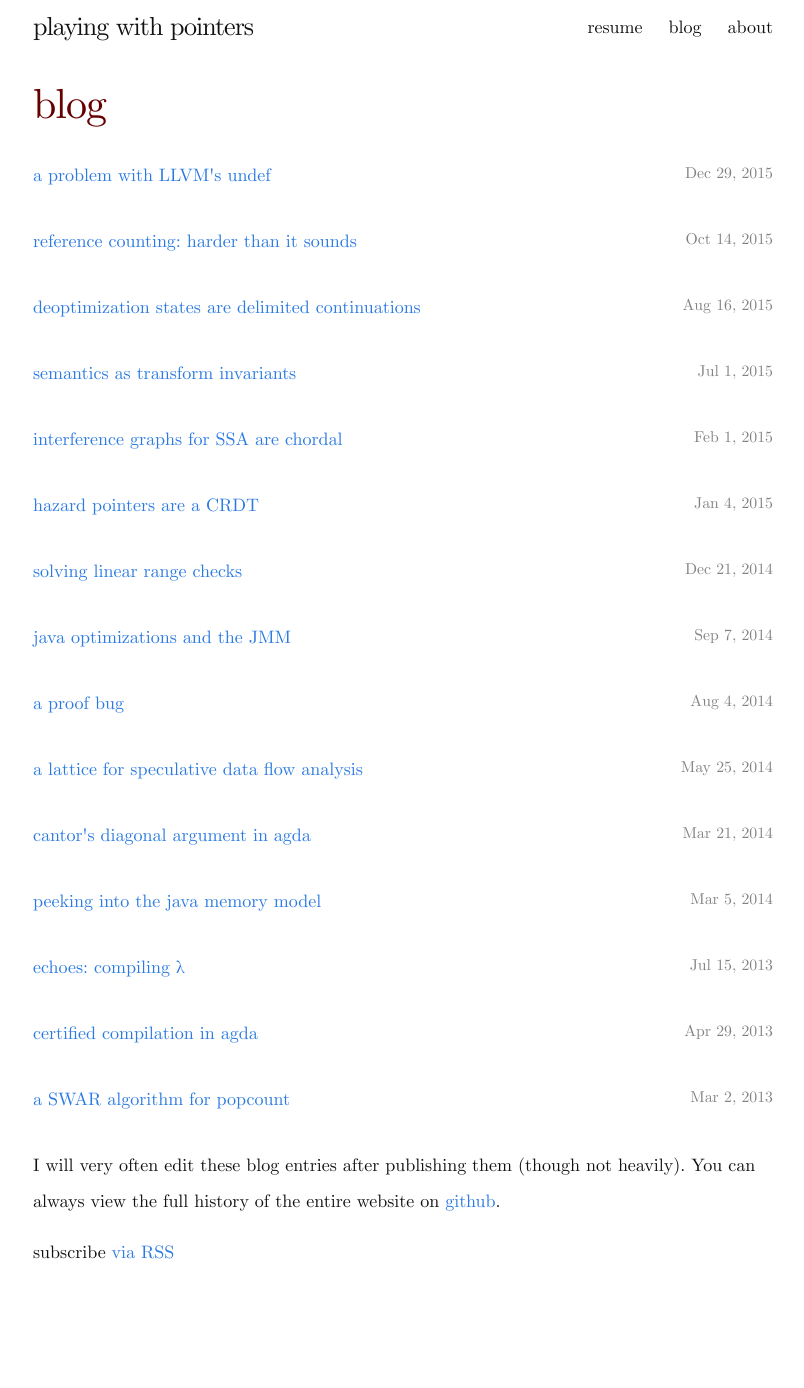
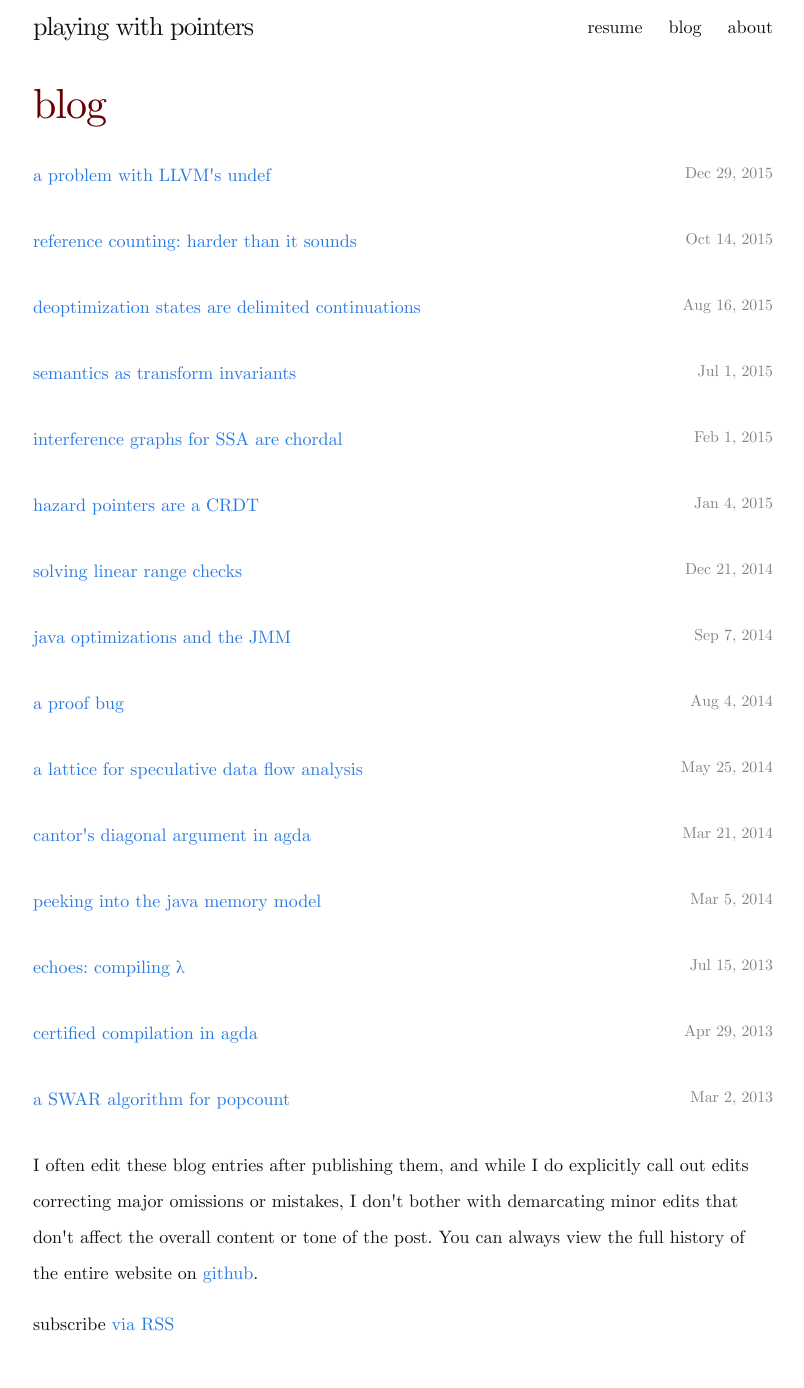
Before and after one commit to sanjoy/playingwithpointers.com, a Jekyll site: the page built from blog.html, in a window 1280 px wide. Shown: the whole page, without its empty margins (237-1041 px from the left). Built offline with Jekyll 4.4.1, drawn with Linux system fonts in a browser that asks for light colours; before the commit the page ends 1316 px from its top, so only the background shows below that.

Commit message:
better blurb

```diff
--- a/blog.html
+++ b/blog.html
@@ -20,13 +20,16 @@ title: blog
     {% endfor %}
   </ul>
 
-  I will very often edit these blog entries after publishing them
-  (though not heavily).  You can always view the full history of the
-  entire website
+  <p></p>
+
+  I often edit these blog entries after publishing them, and while I
+  do explicitly call out edits correcting major omissions or mistakes,
+  I don't bother with demarcating minor edits that don't affect the
+  overall content or tone of the post. You can always view the full
+  history of the entire website
   on <a href="https://github.com/sanjoy/playingwithpointers.com">github</a>.
 
   <p></p>
 
   <p class="rss-subscribe">subscribe <a href="{{ "/feed.xml" | prepend: site.baseurl }}">via RSS</a></p>
-
 </div>
```
